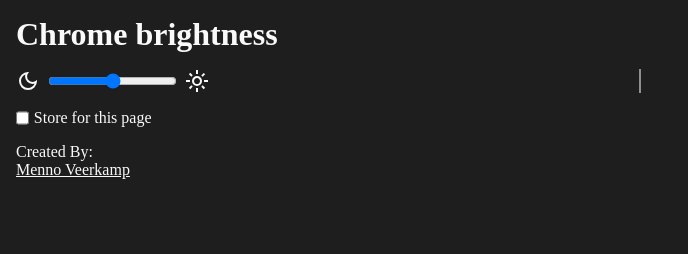
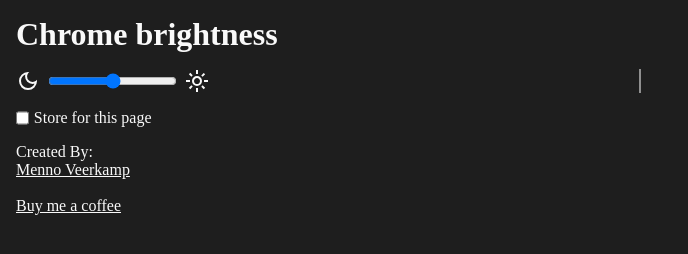
Before and after one commit to MennoVK/Browser-brightness, a browser extension: page index.html in a window 1280 px wide. Shown: the whole page, without its empty margins (0-688 px from the left). Drawn offline with Linux system fonts and the light colour scheme.

Commit message:
feat(popup): add support link

```diff
--- a/index.html
+++ b/index.html
@@ -35,9 +35,10 @@
     <footer>
         <p>Created By:</p>
         <a href="https://mennoveerkamp.com" target="_blank">Menno Veerkamp</a>
-        <!-- <a href="https://www.buymeacoffee.com/mennoveerkamp" target="_blank"
+        <br>
+        <a href="https://www.buymeacoffee.com/mennoveerkamp" target="_blank"
           >Buy me a coffee</a
-        > -->
+        >
     </footer>
   </body>
 </html>
```
